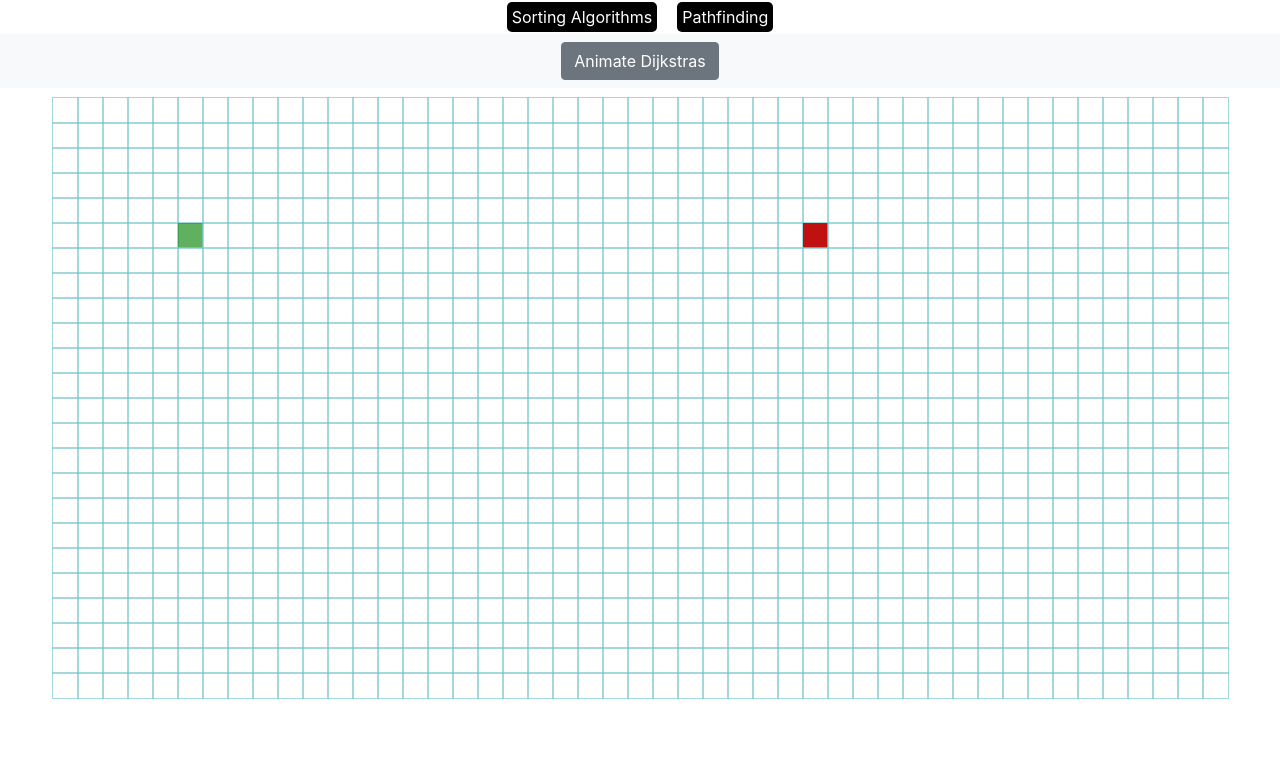
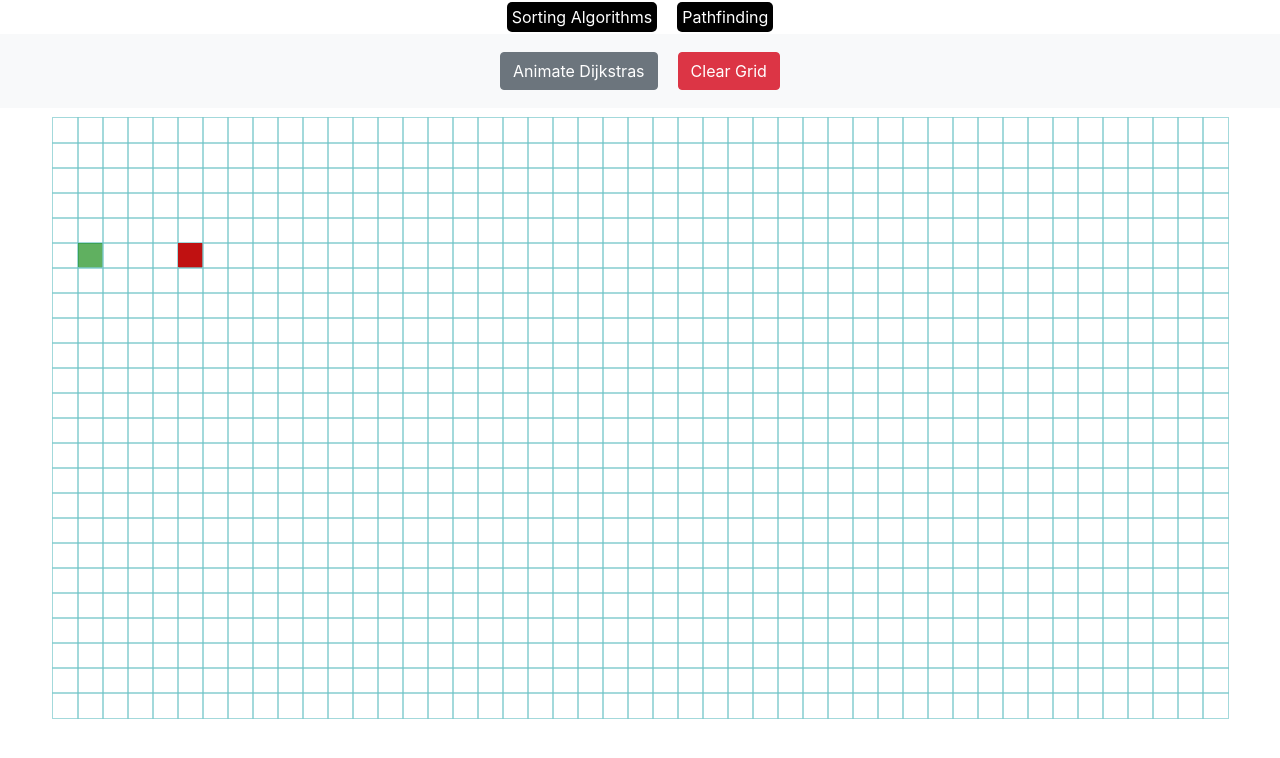
Before and after one commit to shai-bit/React-algorithm-visualizer, a React (Create React App) app: page /pathfinding in a window 1280 px wide. Shown: the top 758 px of the page. Built offline with nearby package versions, Linux system fonts and the light colour scheme.

Commit message:
Added clear grid button and fixed bugs

```diff
--- a/src/algorithms/dijkstras.js
+++ b/src/algorithms/dijkstras.js
@@ -6,7 +6,7 @@ export const dijkstras = (grid, startNode, finishNode) => {
     sortUnvisited(unvisitedNodes);
     let currentNode = unvisitedNodes.shift();
     // If it's a wall you skip it
-    if (currentNode.iswall === true) continue;
+    if (currentNode.iswall === "true") continue;
     if (currentNode.distance === Infinity) return visitedNodesInOrder;
     currentNode.visited = "true";
     visitedNodesInOrder.push(currentNode);
--- a/src/algorithms/mergesort.js
+++ b/src/algorithms/mergesort.js
@@ -1,7 +1,8 @@
 export const getMergesortAnimations = (array) => {
+  let mainArray = array.slice();
   let animations = [];
   const auxArray = array.slice();
-  mergesort(array, 0, array.length - 1, auxArray, animations);
+  mergesort(mainArray, 0, array.length - 1, auxArray, animations);
   return animations;
 };
 
--- a/src/components/pathfinding/grid.jsx
+++ b/src/components/pathfinding/grid.jsx
@@ -21,16 +21,26 @@ class Grid extends Component {
                   iswall,
                   previousnode,
                 } = node;
-                const { onMouseEnter, onMouseDown, onMouseUp } = this.props;
+                const {
+                  onMouseEnter,
+                  onMouseDown,
+                  onMouseUp,
+                  onTouchStart,
+                  onTouchMove,
+                  onTouchEnd,
+                } = this.props;
                 return (
                   <Node
-                    onMouseEnter={(node, row, col) =>
-                      onMouseEnter(node, row, col)
-                    }
+                    onMouseEnter={(row, col) => onMouseEnter(row, col)}
                     onMouseDown={(node, row, col) =>
                       onMouseDown(node, row, col)
                     }
                     onMouseUp={(row, col) => onMouseUp(row, col)}
+                    onTouchStart={(node, row, col) =>
+                      onTouchStart(node, row, col)
+                    }
+                    onTouchMove={(row, col) => onTouchMove(row, col)}
+                    onTouchEnd={(row, col) => onTouchEnd(row, col)}
                     key={nodeidx}
                     row={row}
                     col={col}
--- a/src/components/pathfinding/node.jsx
+++ b/src/components/pathfinding/node.jsx
@@ -16,12 +16,15 @@ class Node extends Component {
       onMouseEnter,
       onMouseDown,
       onMouseUp,
+      onTouchStart,
+      onTouchMove,
+      onTouchEnd,
     } = this.props;
     let startorfinish = isStart
       ? "node start"
       : isFinish
       ? "node finish"
-      : iswall
+      : iswall === "true"
       ? "node wall"
       : "node";
     return (
@@ -35,9 +38,12 @@ class Node extends Component {
         distance={distance}
         visited={visited}
         previousnode={previousnode}
-        onMouseEnter={() => onMouseEnter(node, row, col)}
+        onMouseEnter={() => onMouseEnter(row, col)}
         onMouseDown={() => onMouseDown(node, row, col)}
         onMouseUp={() => onMouseUp(row, col)}
+        onTouchStart={() => onTouchStart(node, row, col)}
+        onTouchMove={() => onTouchMove(row, col)}
+        onTouchEnd={() => onTouchEnd(row, col)}
       ></div>
     );
   }
--- a/src/components/pathfinding/pathfindernavbar.jsx
+++ b/src/components/pathfinding/pathfindernavbar.jsx
@@ -3,7 +3,9 @@ import "bootstrap/dist/css/bootstrap.min.css";
 
 class Navbar extends Component {
   render() {
-    const buttonStyle = { justifyContent: "center" };
+    const buttonStyle = { justifyContent: "center", margin: "10px" };
+    const { animate, clearPath, animated } = this.props;
+    let disabled = animated ? true : false;
     return (
       <nav className="navbar navbar-expand-lg navbar-light bg-light">
         <div className="navbar-collapse">
@@ -11,9 +13,18 @@ class Navbar extends Component {
             type="button"
             className="btn btn-secondary"
             style={buttonStyle}
-            onClick={this.props.animate}
+            onClick={animate}
+            disabled={disabled}
           >
             Animate Dijkstras
+          </button>
+          <button
+            type="button"
+            className="btn btn-danger"
+            style={buttonStyle}
+            onClick={() => clearPath()}
+          >
+            Clear Grid
           </button>
         </div>
       </nav>
--- a/src/components/pathfinding/pathfinding.css
+++ b/src/components/pathfinding/pathfinding.css
@@ -52,10 +52,6 @@
   background-color: rgb(192, 17, 17);
 }
 
-.finished {
-  background-color: rgba(255, 0, 0, 0.678);
-}
-
 .wall {
   background-color: rgb(51, 47, 47);
 }
--- a/src/components/pathfinding/pathfinding.jsx
+++ b/src/components/pathfinding/pathfinding.jsx
@@ -7,16 +7,16 @@ let windowWidth = window.innerWidth;
 let windowHeight = window.innerHeight;
 let NUMBER_OF_ROWS = Math.floor(windowHeight * 0.0304);
 let NUMBER_OF_NODES = Math.ceil(windowWidth * 0.0366);
-console.log("number of rows, number of nodes", NUMBER_OF_ROWS, NUMBER_OF_NODES);
 
 class Pathfinding extends Component {
   state = {
     grid: [],
+    animated: false,
     clicked: false,
     startNodeRow: 5,
-    startNodeCol: 5,
+    startNodeCol: 1,
     finishNodeRow: 5,
-    finishNodeCol: 30,
+    finishNodeCol: 5,
     changingStart: false,
     changingFinish: false,
   };
@@ -53,12 +53,13 @@ class Pathfinding extends Component {
       isFinish: row === finishNodeRow && col === finishNodeCol,
       distance: Infinity,
       visited: "false",
-      iswall: false,
+      iswall: "false",
       previousnode: null,
     };
   };
 
   handleMouseDown(node, row, col) {
+    if (this.state.animated) return;
     // Avoids making start or finish a wall
     if (node.isStart) {
       let newGrid = this.getNewStart(this.state.grid, row, col);
@@ -70,10 +71,48 @@ class Pathfinding extends Component {
       this.setState({ changingFinish: true, grid: newGrid, clicked: true });
       return;
     }
+
     let newGrid = this.getNewGridWithWalls(this.state.grid, row, col);
     this.setState({ grid: newGrid, clicked: true });
   }
 
+  // Reverses node.isStart
+  getNewStart(grid, row, col) {
+    let newGrid = grid.slice();
+    const node = newGrid[row][col];
+    const newNode = { ...node, isStart: !node.isStart };
+    newGrid[row][col] = newNode;
+    return newGrid;
+  }
+
+  // Reverses node.isFinish
+  getNewFinish(grid, row, col) {
+    let newGrid = grid.slice();
+    const node = newGrid[row][col];
+    const newNode = { ...node, isFinish: !node.isFinish };
+    newGrid[row][col] = newNode;
+    return newGrid;
+  }
+
+  // Creating walls by hovering over them when mouse is clicked
+  handleMouseEnter(row, col) {
+    if (!this.state.clicked) return;
+    // Avoids making start or finish a wall
+    if (this.state.changingStart || this.state.changingFinish) return;
+    let newGrid = this.getNewGridWithWalls(this.state.grid, row, col);
+    this.setState({ grid: newGrid });
+  }
+
+  getNewGridWithWalls(grid, row, col) {
+    let newGrid = grid.slice();
+    const node = newGrid[row][col];
+    if (node.iswall === "false") node.iswall = "true";
+    else node.iswall = "false";
+    newGrid[row][col] = node;
+    return newGrid;
+  }
+
+  // Handles start or finish change
   handleMouseUp(row, col) {
     if (this.state.changingStart) {
       let newGrid = this.getNewStart(this.state.grid, row, col);
@@ -95,51 +134,20 @@ class Pathfinding extends Component {
     this.setState({ clicked: false });
   }
 
-  // Creating walls by hovering over them when mouse is clicked
-  handleMouseEnter(node, row, col) {
-    if (!this.state.clicked) return;
-    // Avoids making start or finish a wall
-    if (this.state.changingStart || this.state.changingFinish) return;
-    let newGrid = this.getNewGridWithWalls(this.state.grid, row, col);
-    this.setState({ grid: newGrid });
-  }
-
-  getNewStart(grid, row, col) {
-    let newGrid = grid.slice();
-    const node = newGrid[row][col];
-    const newNode = { ...node, isStart: !node.isStart };
-    newGrid[row][col] = newNode;
-    return newGrid;
-  }
-
-  getNewFinish(grid, row, col) {
-    let newGrid = grid.slice();
-    const node = newGrid[row][col];
-    const newNode = { ...node, isFinish: !node.isFinish };
-    newGrid[row][col] = newNode;
-    return newGrid;
-  }
-
-  getNewGridWithWalls(grid, row, col) {
-    let newGrid = grid.slice();
-    const node = newGrid[row][col];
-    const newNode = { ...node, iswall: !node.iswall };
-    newGrid[row][col] = newNode;
-    return newGrid;
-  }
-
   animateDijkstras = () => {
     const {
+      grid,
       startNodeRow,
       startNodeCol,
       finishNodeRow,
       finishNodeCol,
     } = this.state;
-    const { grid } = this.state;
     const startNode = grid[startNodeRow][startNodeCol];
     const finishNode = grid[finishNodeRow][finishNodeCol];
     const visitedNodesInOrder = dijkstras(grid, startNode, finishNode);
     const path = tracePath(finishNode);
+    let animationsSave = [];
+
     //Animates search
     for (let i = 0; i < visitedNodesInOrder.length; i++)
       setTimeout(() => {
@@ -150,17 +158,23 @@ class Pathfinding extends Component {
           className === "node start"
             ? "node start"
             : className === "node finish"
-            ? "node finish finished"
+            ? "node finish"
             : "node animated-node";
+        if (toAnimate.className === "node animated-node")
+          animationsSave.push(toAnimate);
       }, i * 5);
+
     // Animates path
-    for (let i = 0; i < path.length; i++) {
+    for (let i = 0; i < path.length; i++)
       setTimeout(() => {
-        let cancelAnimations = document.getElementsByClassName(
-          "node animated-node"
-        );
-        for (let j = 0; j < cancelAnimations.length; j++) {
-          cancelAnimations[j].className = "node";
+        // let cancelAnimations = document.getElementsByClassName(
+        //   "node animated-node"
+        // );
+        // for (let j = 0; j < cancelAnimations.length; j++) {
+        //   cancelAnimations[j].className = "node";
+        // }
+        for (let j = 0; j < animationsSave.length; j++) {
+          animationsSave[j].className = "node";
         }
         const node = path[i];
         let toAnimate = document.getElementById(`node-${node.row}-${node.col}`);
@@ -168,21 +182,59 @@ class Pathfinding extends Component {
           toAnimate.className = "node animated-path";
         }, i * 20);
       }, visitedNodesInOrder.length * 5);
-    }
+    this.setState({ animated: true });
   };
 
+  clearGrid(grid) {
+    if (this.state.animated) {
+      const { finishNodeCol, finishNodeRow } = this.state;
+      const finishNode = grid[finishNodeRow][finishNodeCol];
+      const path = tracePath(finishNode);
+      for (let i = 0; i < path.length; i++) {
+        const node = path[i];
+        let toAnimate = document.getElementById(`node-${node.row}-${node.col}`);
+        toAnimate.className = "node";
+      }
+    }
+    let newGrid = grid.slice();
+    for (let i = 0; i < newGrid.length; i++) {
+      for (let j = 0; j < newGrid[0].length; j++) {
+        let node = newGrid[i][j];
+        let newNode = {
+          ...node,
+          iswall: "false",
+          visited: "false",
+          distance: Infinity,
+          previousnode: null,
+        };
+        newGrid[i][j] = newNode;
+      }
+    }
+    return newGrid;
+  }
+
   render() {
-    const { grid } = this.state;
+    const { grid, animated } = this.state;
     return (
       <React.Fragment>
-        <Navbar animate={() => this.animateDijkstras()} />
+        <Navbar
+          animate={() => this.animateDijkstras()}
+          clearPath={() => {
+            let newGrid = this.clearGrid(grid);
+            this.setState({ grid: newGrid, animated: false });
+          }}
+          animated={animated}
+        />
         <Grid
           grid={grid}
-          onMouseEnter={(node, row, col) =>
-            this.handleMouseEnter(node, row, col)
-          }
+          onMouseEnter={(row, col) => this.handleMouseEnter(row, col)}
           onMouseDown={(node, row, col) => this.handleMouseDown(node, row, col)}
           onMouseUp={(row, col) => this.handleMouseUp(row, col)}
+          onTouchStart={(node, row, col) =>
+            this.handleMouseDown(node, row, col)
+          }
+          onTouchMove={(row, col) => this.handleMouseEnter(row, col)}
+          onTouchEnd={(row, col) => this.handleMouseUp(row, col)}
         />
       </React.Fragment>
     );
```
